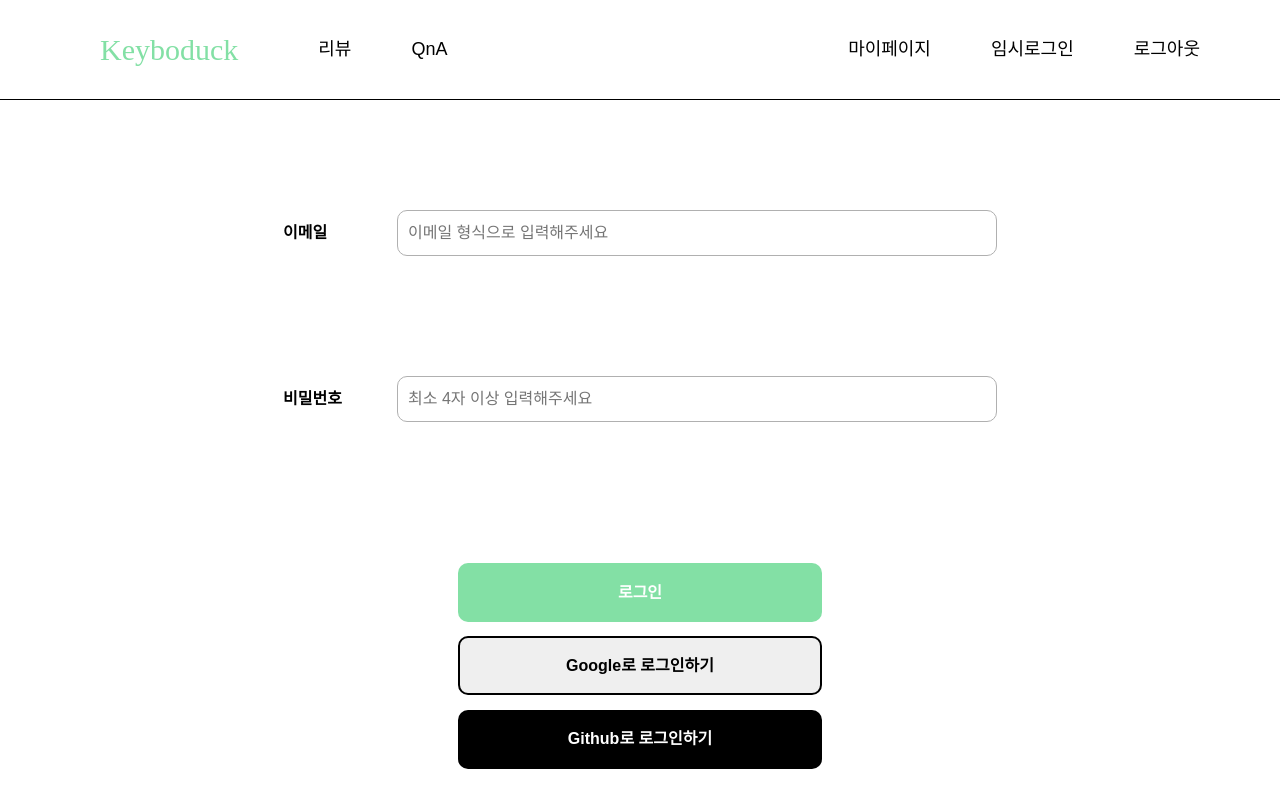
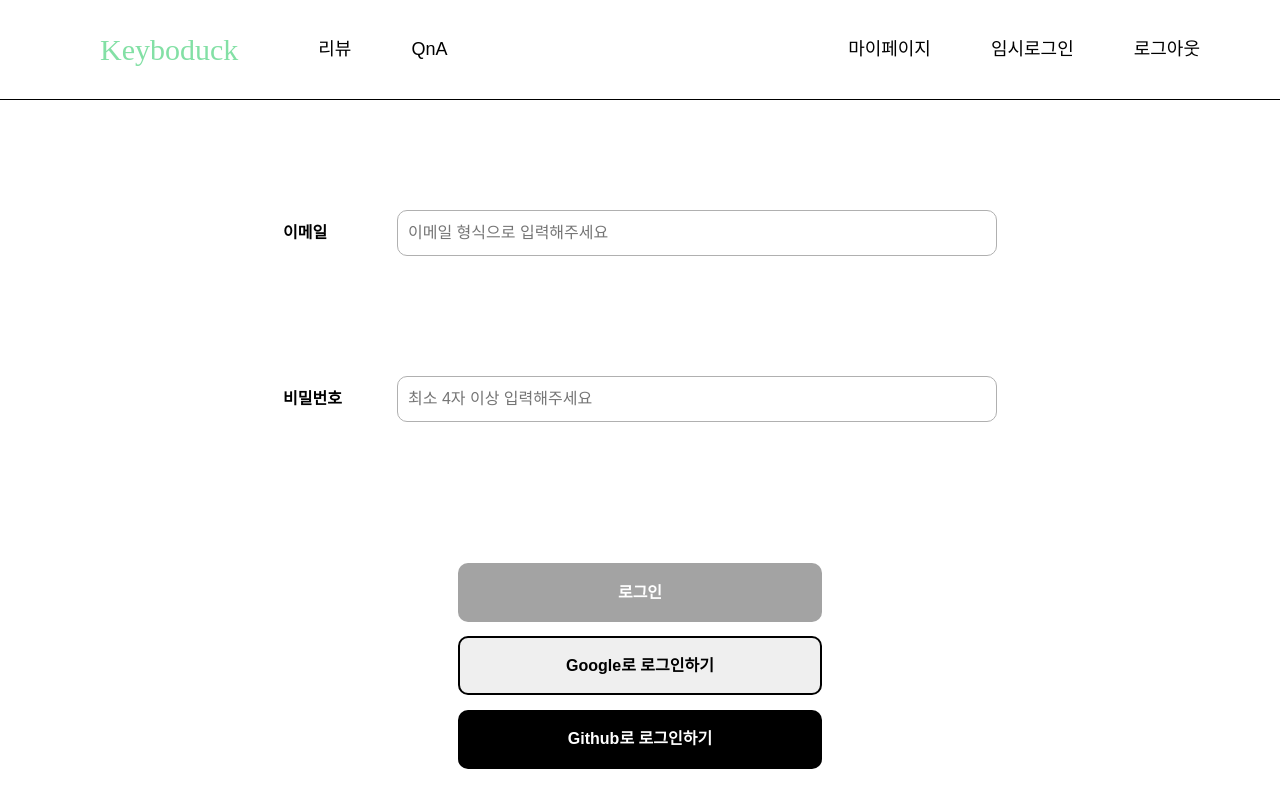
Before and after one commit to 4anghyeon/keyboduck, a Next.js app: page /login in a window 1280 px wide. Shown: the top 800 px of the page. Built offline with nearby package versions, Linux system fonts and the light colour scheme; no server answers.

Commit message:
Feat: 로그인 페이지 기능 구현완료(#26)

```diff
--- a/src/pages/login/index.module.css
+++ b/src/pages/login/index.module.css
@@ -68,11 +68,6 @@
   color: #fff;
 }
 
-.button:first-child:hover {
-  background-color: #fff;
-  color: black;
-  border: 2px solid black;
-}
 
 .button:nth-child(2) {
   border: 2px solid black;
--- a/src/pages/login/index.tsx
+++ b/src/pages/login/index.tsx
@@ -1,17 +1,35 @@
-import React, {useState} from 'react';
+import React, {FormEventHandler, useState} from 'react';
 import login from './index.module.css';
 import {signInWithGithub, googleLogin} from '../api/auth';
 
 const LoginPage = () => {
   const [idValue, setIdValue] = useState<string>('');
   const [pwValue, setPwValue] = useState<string>('');
-  console.log(pwValue);
-  console.log(idValue);
+  const [isValid, setIsValid] = useState<boolean>(false);
+  // console.log(pwValue);
+  // console.log(idValue);
 
-  const clickLoginHandler = e => {
+  const clickLoginHandler = (e: React.ChangeEvent<HTMLFormElement>) => {
     e.preventDefault();
   };
 
+  const handleIdInput = (e: React.ChangeEvent<HTMLInputElement>) => {
+    const idValue = e.target.value;
+    setIdValue(idValue);
+    idValue.includes('@') && pwValue.length >= 4 ? setIsValid(true) : setIsValid(false);
+  };
+
+  const handlePwInput = (e: React.ChangeEvent<HTMLInputElement>) => {
+    const pwValue = e.target.value;
+    setPwValue(pwValue);
+    idValue.includes('@') && pwValue.length >= 4 ? setIsValid(true) : setIsValid(false);
+  };
+
+  const hi = () => {
+    if (isValid === true) {
+      console.log('hi');
+    }
+  };
   return (
     <div className={login.wrapper}>
       <form className={login.inputbox} onSubmit={clickLoginHandler}>
@@ -21,10 +39,7 @@ const LoginPage = () => {
             className={login.inputsize}
             placeholder="이메일 형식으로 입력해주세요"
             value={idValue}
-            onChange={e => {
-              setIdValue(e.target.value);
-            }}
-            minLength={4}
+            onChange={handleIdInput}
           ></input>
         </div>
         <div className={login.input}>
@@ -34,15 +49,19 @@ const LoginPage = () => {
             type="password"
             placeholder="최소 4자 이상 입력해주세요"
             value={pwValue}
-            onChange={e => {
-              setPwValue(e.target.value);
-            }}
+            onChange={handlePwInput}
             minLength={4}
           ></input>
         </div>
       </form>
       <div className={login.buttonbox}>
-        <button type="submit" className={login.button} disabled={idValue.length < 4 || pwValue.length < 4}>
+        <button
+          type="submit"
+          disabled={!isValid}
+          className={login.button}
+          style={{backgroundColor: isValid ? '#83E0A5' : '#a3a3a3'}}
+          onClick={hi}
+        >
           로그인
         </button>
         <button className={login.button} onClick={googleLogin}>
```
